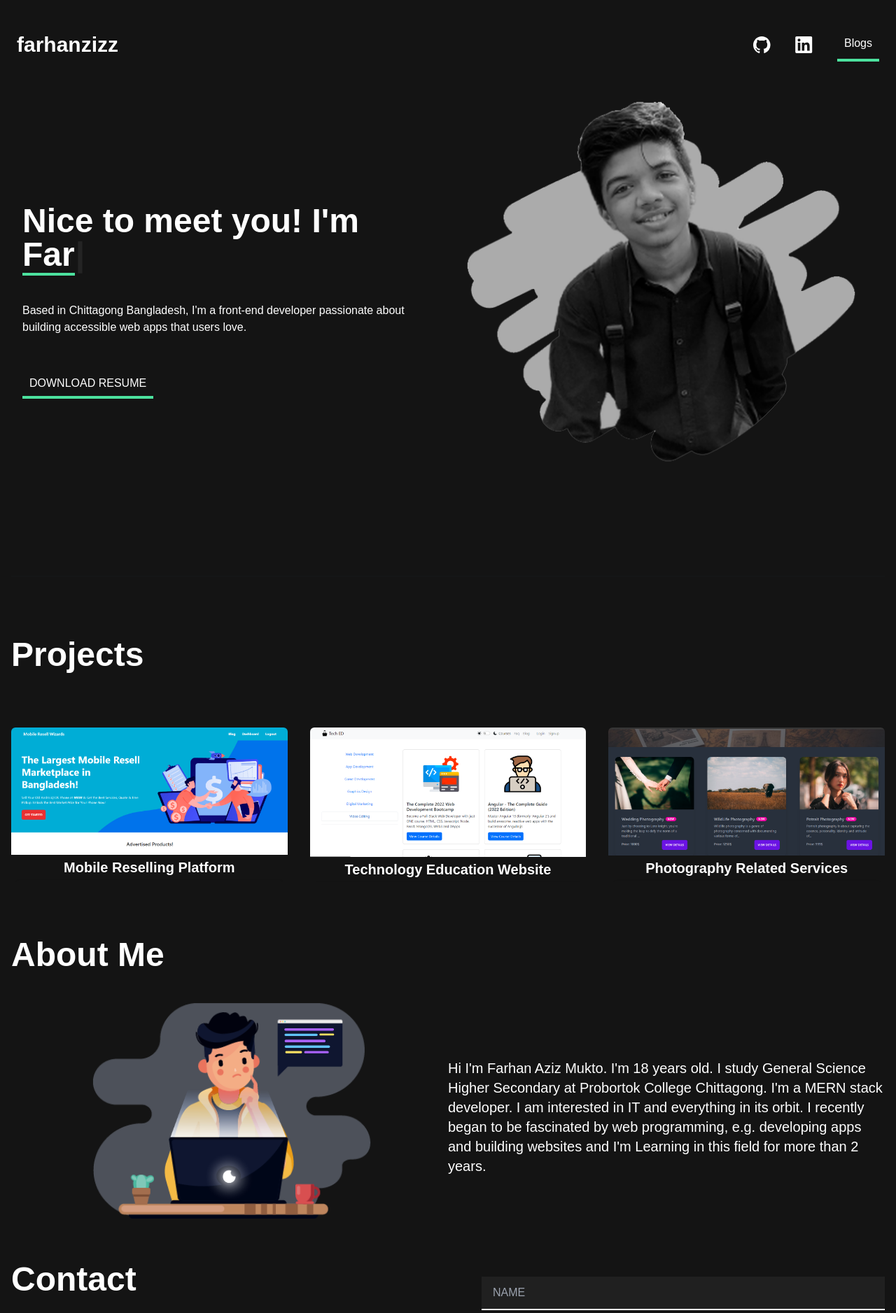
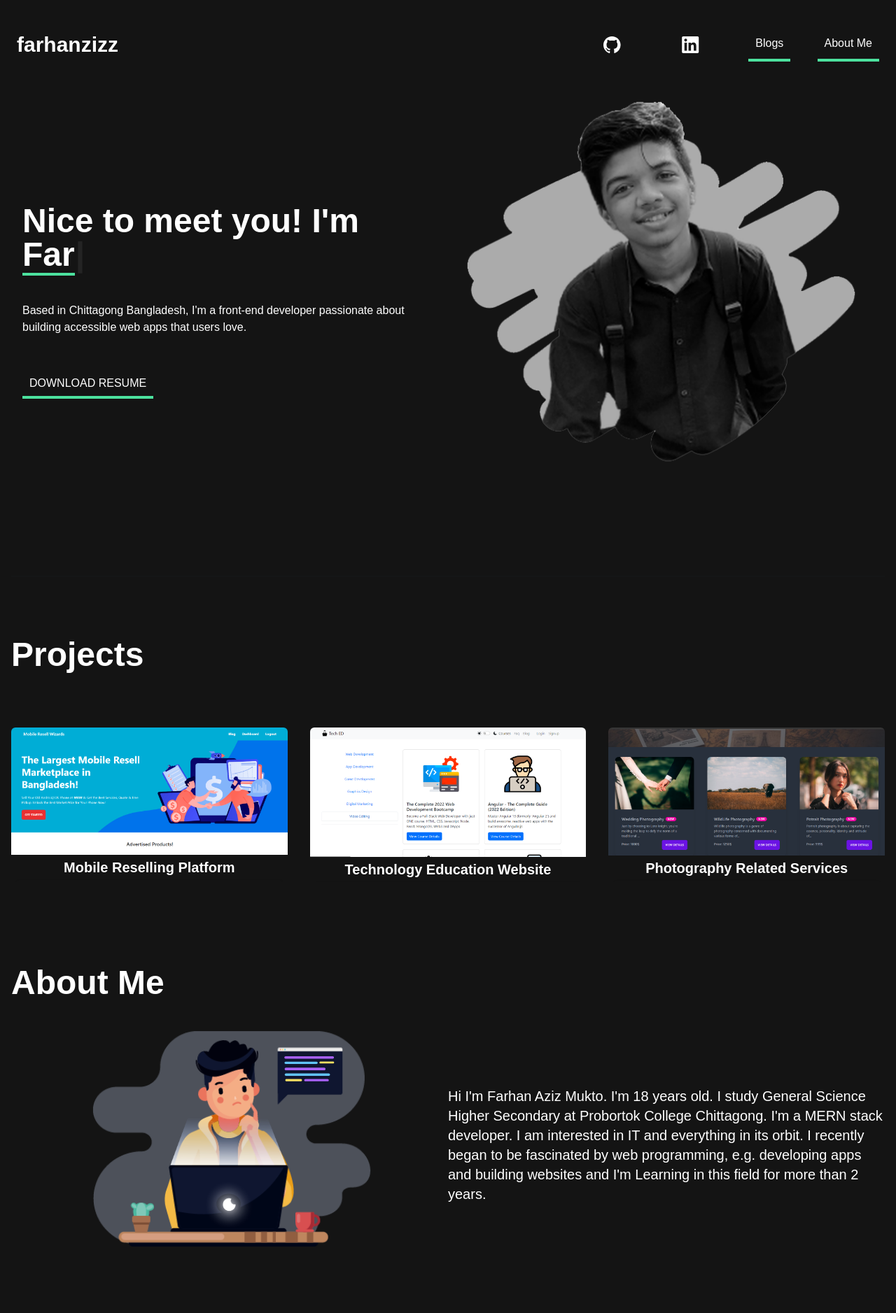
Before and after one commit to ratib54/emerlylark, a React (Create React App) app: page / in a window 1280 px wide. Shown: the top 1877 px of the page at 70% size. Built offline with nearby package versions, Linux system fonts and the light colour scheme.

Commit message:
updated navbar

```diff
--- a/src/Components/About.js
+++ b/src/Components/About.js
@@ -4,13 +4,13 @@ import animation from "../Assets/18123-developer.json";
 const About = () => {
 
     return (
-        <div className=''>
+        <section id='about' className='py-10'>
             <h1 className='text-4xl md:text-5xl font-bold mt-20'>About Me</h1>
             <div className="grid grid-cols-1 md:grid-cols-2 items-center justify-center">
                 <Lottie className='lg:w-2/3 md:mx-auto' animationData={animation} />
                 <p className='text-xl'>Hi I'm Farhan Aziz Mukto. I'm 18 years old. I study General Science Higher Secondary at Probortok College Chittagong. I'm a MERN stack developer. I am interested in IT and everything in its orbit. I recently began to be fascinated by web programming, e.g. developing apps and building websites and I'm Learning in this field for more than 2 years.</p>
             </div>
-        </div>
+        </section>
     );
 };
 
--- a/src/Components/Hero/Hero.css
+++ b/src/Components/Hero/Hero.css
@@ -2,6 +2,7 @@
     font-size: 1rem;
     padding: 10px;
     border-bottom: 4px solid #4ce19e;
+
 }
 
 .Typewriter__wrapper {
--- a/src/Components/Navbar/Navbar.js
+++ b/src/Components/Navbar/Navbar.js
@@ -4,8 +4,9 @@ import './Navbar.css'
 
 const Navbar = () => {
     const menuItems = <>
-        <a className='header__social' href="https://github.com/FarhanZizz/">
+        <a target={'_blank'} rel="noreferrer" className='header__social block' href="https://github.com/FarhanZizz/">
             <svg
+                className='mx-auto'
                 xmlns="http://www.w3.org/2000/svg"
                 width="25"
                 height="24"
@@ -21,8 +22,9 @@ const Navbar = () => {
                 />
             </svg>
         </a>
-        <a className='header__social' href="https://linkedin.com/in/farhan-zizz">
+        <a target={'_blank'} rel="noreferrer" className='header__social block' href="https://linkedin.com/in/farhan-zizz">
             <svg
+                className='mx-auto '
                 xmlns="http://www.w3.org/2000/svg"
                 width="25"
                 height="24"
@@ -37,7 +39,8 @@ const Navbar = () => {
                 />
             </svg>
         </a>
-        <NavLink className="custom-btn" to='/blogs'>Blogs</NavLink>
+        <NavLink className="custom-btn mx-auto" to='/blogs'>Blogs</NavLink>
+        <a className="custom-btn mx-auto" href="#about">About Me</a>
     </>
     return (
 
@@ -47,14 +50,14 @@ const Navbar = () => {
                     <label tabIndex={0} className="btn btn-ghost lg:hidden">
                         <svg xmlns="http://www.w3.org/2000/svg" className="h-5 w-5" fill="none" viewBox="0 0 24 24" stroke="currentColor"><path strokeLinecap="round" strokeLinejoin="round" strokeWidth="2" d="M4 6h16M4 12h8m-8 6h16" /></svg>
                     </label>
-                    <ul tabIndex={0} className="menu menu-horizontal menu-compact items-center justify-evenly dropdown-content w-52 mt-12">
+                    <ul tabIndex={0} className="dropdown-content grid grid-flow-col-dense items-center w-80 ">
                         {menuItems}
                     </ul>
                 </div>
                 <Link to="/" className="transition ease-in-out font-semibold delay-200 hover:text-[#4ce19e] text-3xl">farhanzizz</Link>
             </div>
             <div className="navbar-end hidden lg:flex">
-                <ul className="grid grid-cols-3 items-center">
+                <ul className="grid grid-cols-4 gap-x-6 items-center">
                     {menuItems}
                 </ul>
             </div>
```
